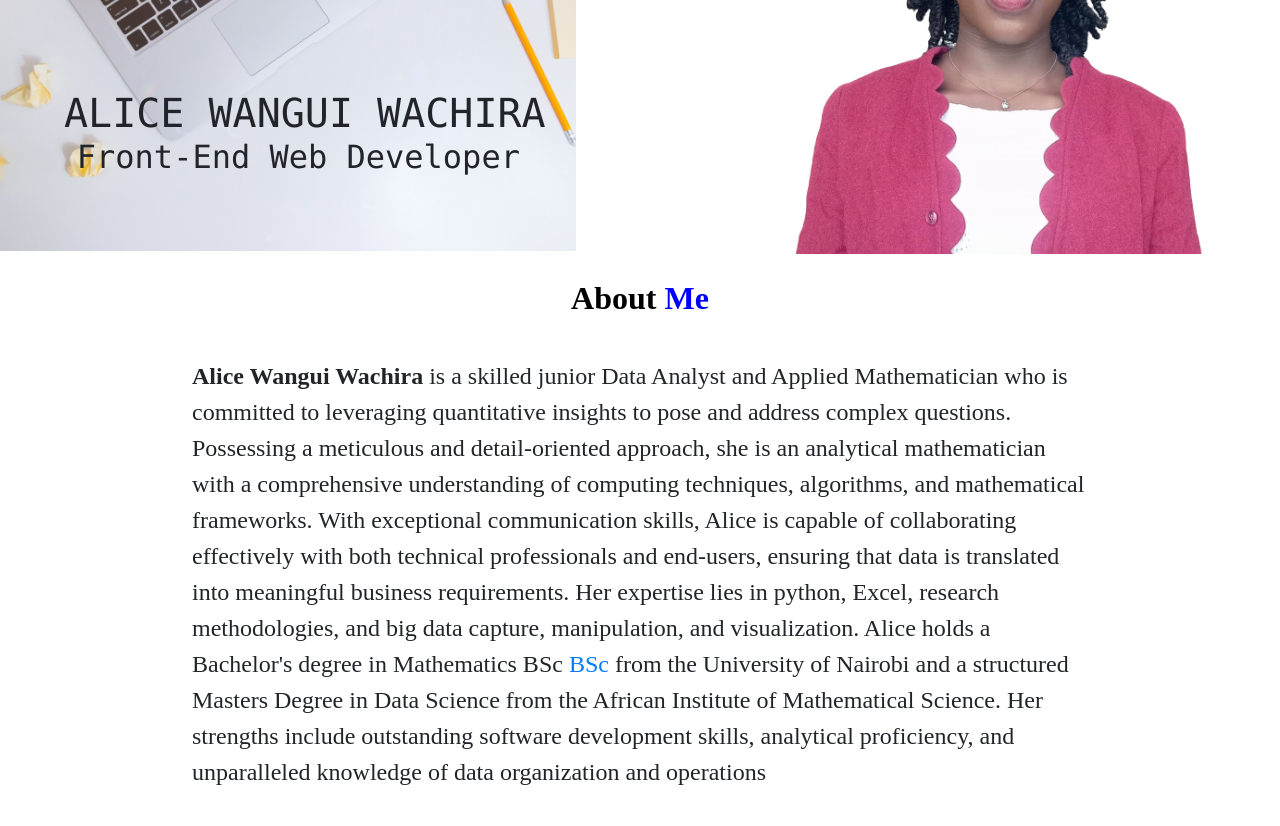
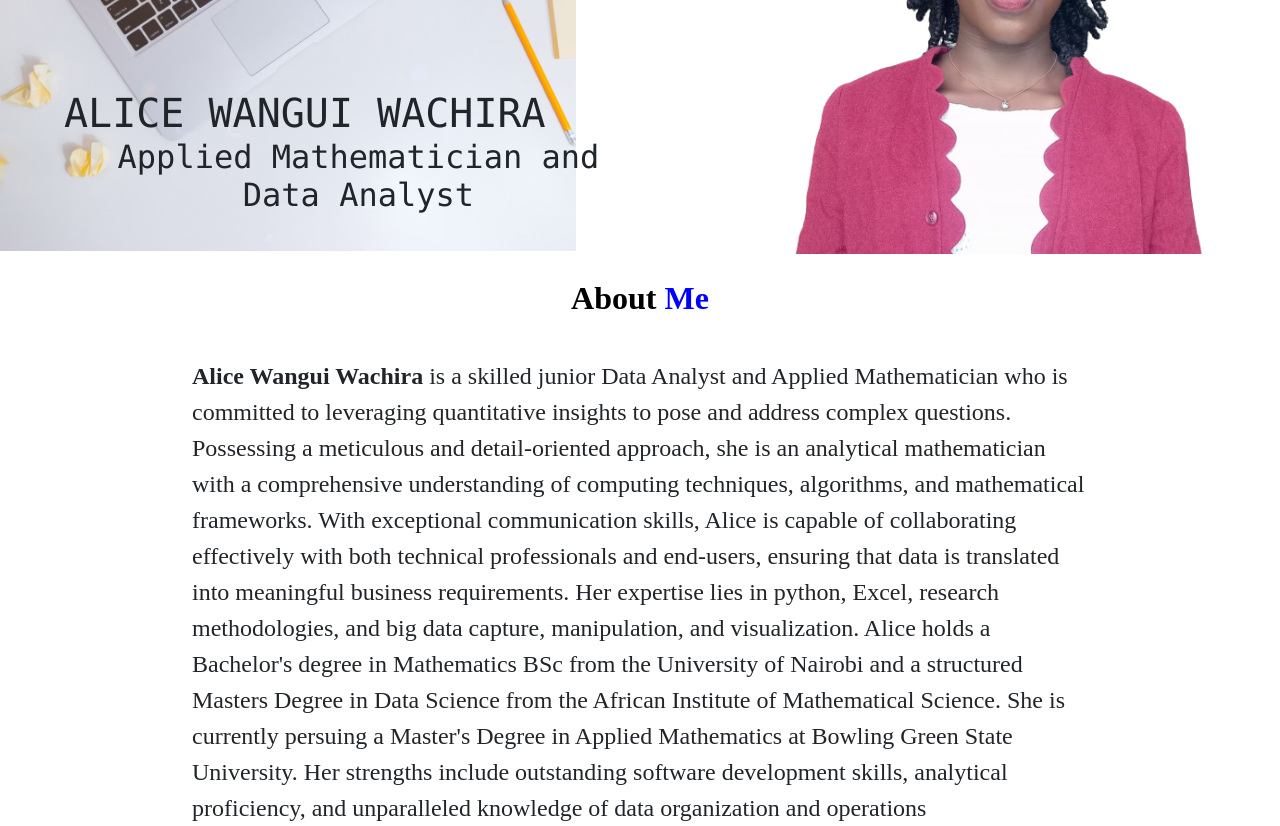
Before and after one commit to AliceWachira/Portfolio-Landing-Page, a plain HTML site: page index.html in a window 1280 px wide. Shown: the part 300-1126 px from the top of the page. Before the commit the page ends 1090 px from the top, so only its background shows below. Drawn offline with nearby package versions, Linux system fonts and the light colour scheme.

Commit message:
Update index.html

```diff
--- a/index.html
+++ b/index.html
@@ -43,7 +43,7 @@
         <div class="grid_name">
             <img src="./images/laptopcoffee.jpg" alt="image2">
             <h1>ALICE WANGUI WACHIRA</h1>
-            <h2>Front-End Web Developer</h2>
+            <h2>Applied Mathematician and Data Analyst</h2>
         </div>
         <div class="grid_image1">
             <img class="image1" src="./images/portfoliopic.png" alt="image1">
@@ -64,7 +64,7 @@
             <p> <strong>Alice Wangui Wachira</strong> is a skilled junior Data Analyst and Applied Mathematician who is committed to leveraging quantitative insights to pose and address complex questions.
                 Possessing a meticulous and detail-oriented approach, she is an analytical mathematician with a comprehensive understanding of computing techniques, algorithms, and mathematical frameworks.
                 With exceptional communication skills, Alice is capable of collaborating effectively with both technical professionals and end-users, ensuring that data is translated into meaningful business requirements.
-                Her expertise lies in python, Excel, research methodologies, and big data capture, manipulation, and visualization. Alice holds a Bachelor's degree in Mathematics BSc <a href="./images/cert-1.jpg" target="_self">BSc</a> from the University of Nairobi and a structured Masters Degree in Data Science from the African Institute of Mathematical Science.
+                Her expertise lies in python, Excel, research methodologies, and big data capture, manipulation, and visualization. Alice holds a Bachelor's degree in Mathematics BSc from the University of Nairobi and a structured Masters Degree in Data Science from the African Institute of Mathematical Science. She is currently persuing a Master's Degree in Applied Mathematics at Bowling Green State University.
                 Her strengths include outstanding software development skills, analytical proficiency, and unparalleled knowledge of data organization and operations
 
 
```
